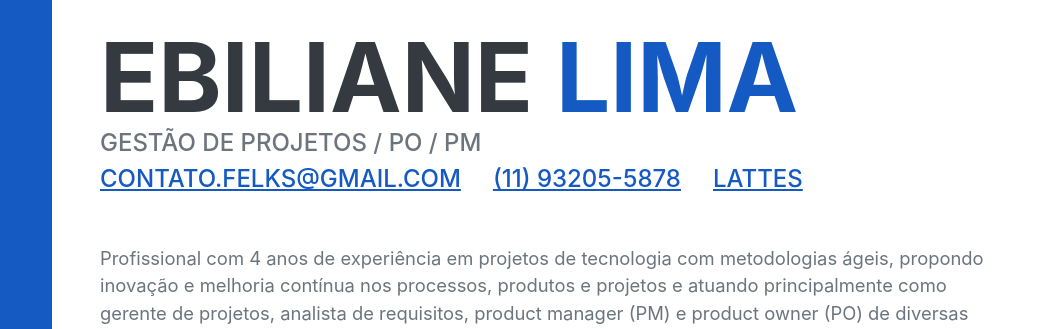
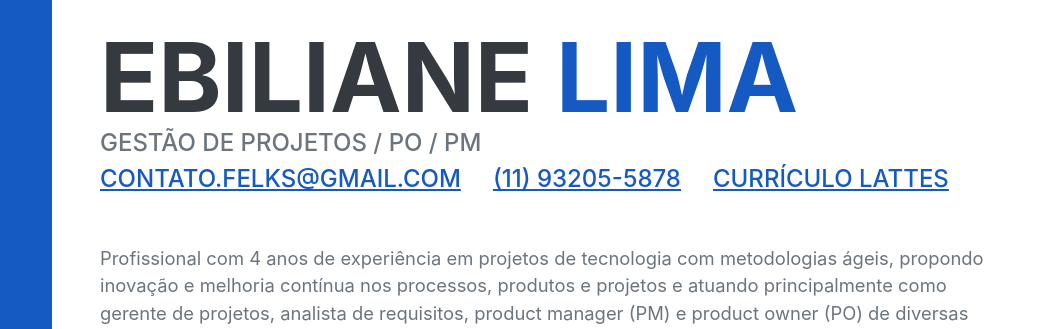
Before and after one commit to ebiliane-lima/ebiliane-lima.github.io, a plain HTML site: page index.html in a window 1280 px wide. Shown: the part 156-485 px from the top of the page, 220-1280 px from the left. Drawn offline with nearby package versions, Linux system fonts and the light colour scheme; a web font is replaced by a local one.

Commit message:
alteracao

```diff
--- a/index.html
+++ b/index.html
@@ -49,7 +49,7 @@
                         <br>
                         <a target="_blank" href="mailto:contato.felks@gmail.com">contato.felks@gmail.com</a>&nbsp;&nbsp;&nbsp;&nbsp;
                         <a target="_blank" href="https://wa.me/11932055878">(11) 93205-5878</a>&nbsp;&nbsp;&nbsp;&nbsp;
-                        <a target="_blank" href="http://lattes.cnpq.br/7056553712029343">Lattes</a>
+                        <a target="_blank" href="http://lattes.cnpq.br/7056553712029343">Currículo Lattes</a>
                     </div>
                     <p class="lead mb-5">Profissional com 4 anos de experiência em projetos de tecnologia com metodologias ágeis, propondo inovação e melhoria contínua nos processos, produtos e projetos e atuando principalmente como gerente de projetos,
                         analista de requisitos, product manager (PM) e product owner (PO) de diversas áreas e produtos.</p>
```
